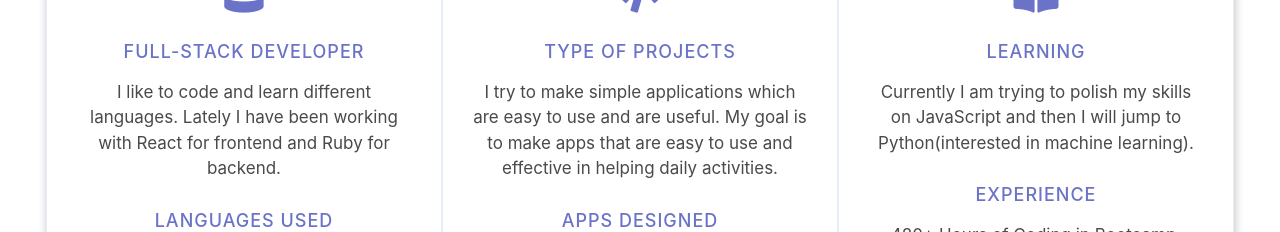
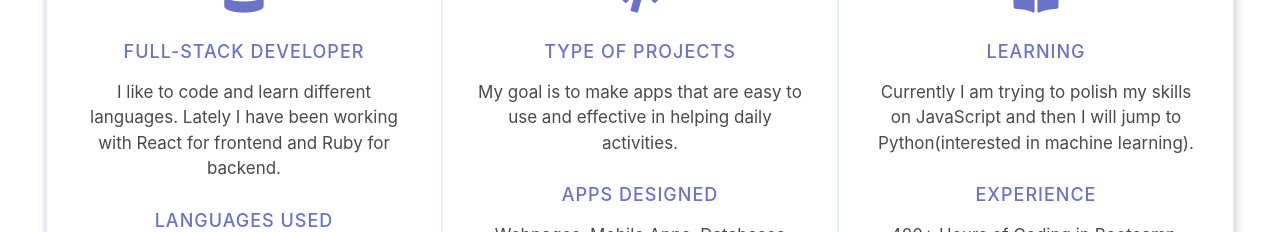
Before and after one commit to vishakh-kumar/portfolio, a React (Create React App) app: page / in a window 1280 px wide. Shown: the part 817-1049 px from the top of the page. Built offline with nearby package versions, Linux system fonts and the light colour scheme.

Commit message:
basic grammar corrections

```diff
--- a/src/app/components/main/Specs.js
+++ b/src/app/components/main/Specs.js
@@ -35,9 +35,8 @@ const Specs = () => {
                     <i class="fas fa-code" />
                     <p className="heading">Type of Projects</p>
                     <p className="columnContent">
-                        I try to make simple applications which are easy to use
-                        and are useful. My goal is to make apps that are easy to
-                        use and effective in helping daily activities.
+                        My goal is to make apps that are easy to use and
+                        effective in helping daily activities.
                     </p>
                     <p className="heading">Apps Designed</p>
                     <p className="columnContent">
```
